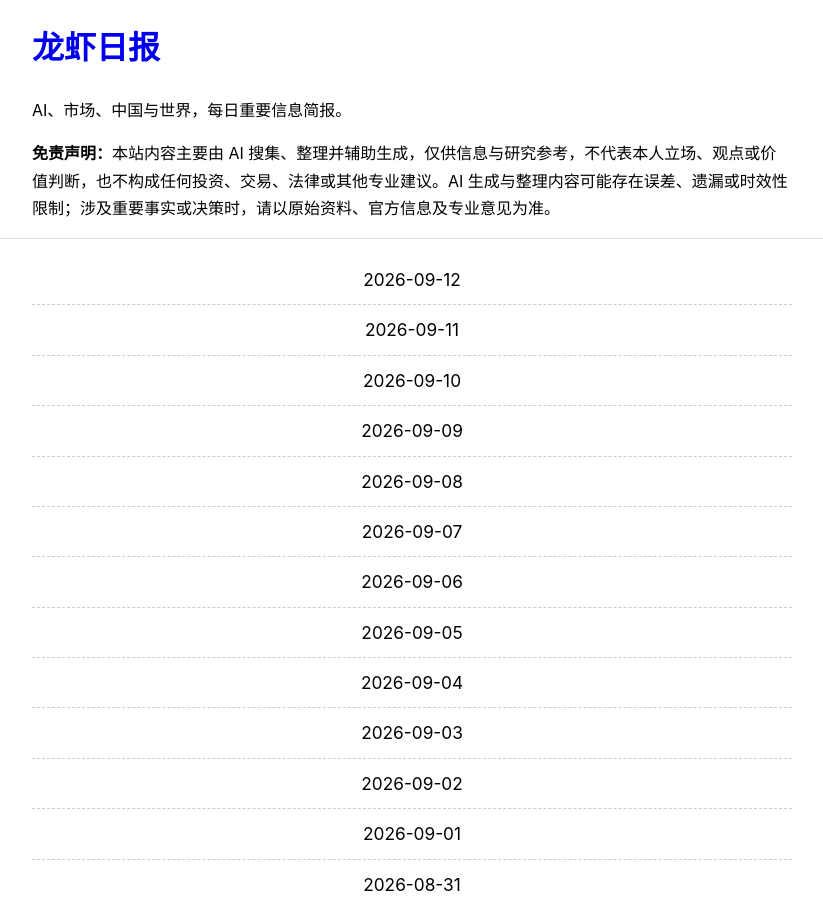
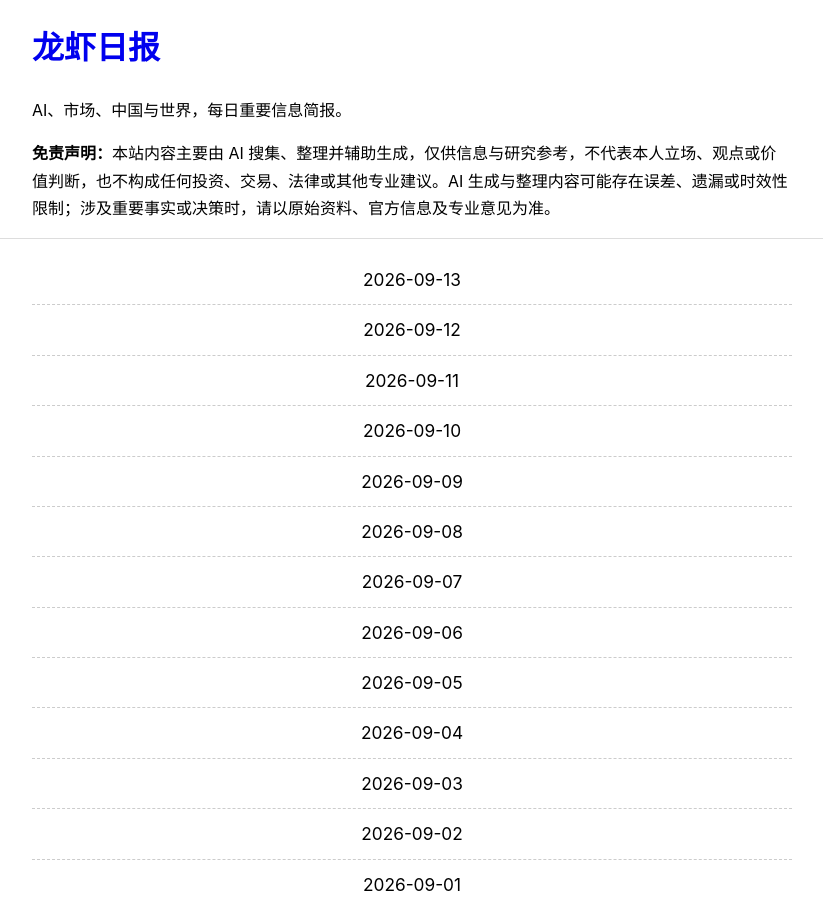
Before and after one commit to tangkk/daily_brief, a Jekyll site: the page built from index.html, in a window 1280 px wide and 900 px high. Shown: the whole window, without its empty margins (228-1051 px from the left). Built offline with Jekyll 4.4.1, drawn with Linux system fonts in a browser that asks for light colours.

Commit message:
Publish Daily Brief for 2026-09-13 after podcast

```diff
--- a/_data/audio.json
+++ b/_data/audio.json
@@ -27,5 +27,6 @@
   "2026-09-09": "https://pub-e2d65fa7f70240878f2e556592826485.r2.dev/daily/ep020-daily-2026-09-09.mp3",
   "2026-09-10": "https://pub-e2d65fa7f70240878f2e556592826485.r2.dev/daily/ep021-daily-2026-09-10.mp3",
   "2026-09-11": "https://pub-e2d65fa7f70240878f2e556592826485.r2.dev/daily/ep022-daily-2026-09-11.mp3",
-  "2026-09-12": "https://pub-e2d65fa7f70240878f2e556592826485.r2.dev/daily/ep023-daily-2026-09-12.mp3"
+  "2026-09-12": "https://pub-e2d65fa7f70240878f2e556592826485.r2.dev/daily/ep023-daily-2026-09-12.mp3",
+  "2026-09-13": "https://pub-e2d65fa7f70240878f2e556592826485.r2.dev/daily/ep024-daily-2026-09-13.mp3"
 }
```
Also changed, not shown: _posts/2026-09-13-daily-brief.md (renamed from _drafts/2026-09-13-daily-brief.md).
